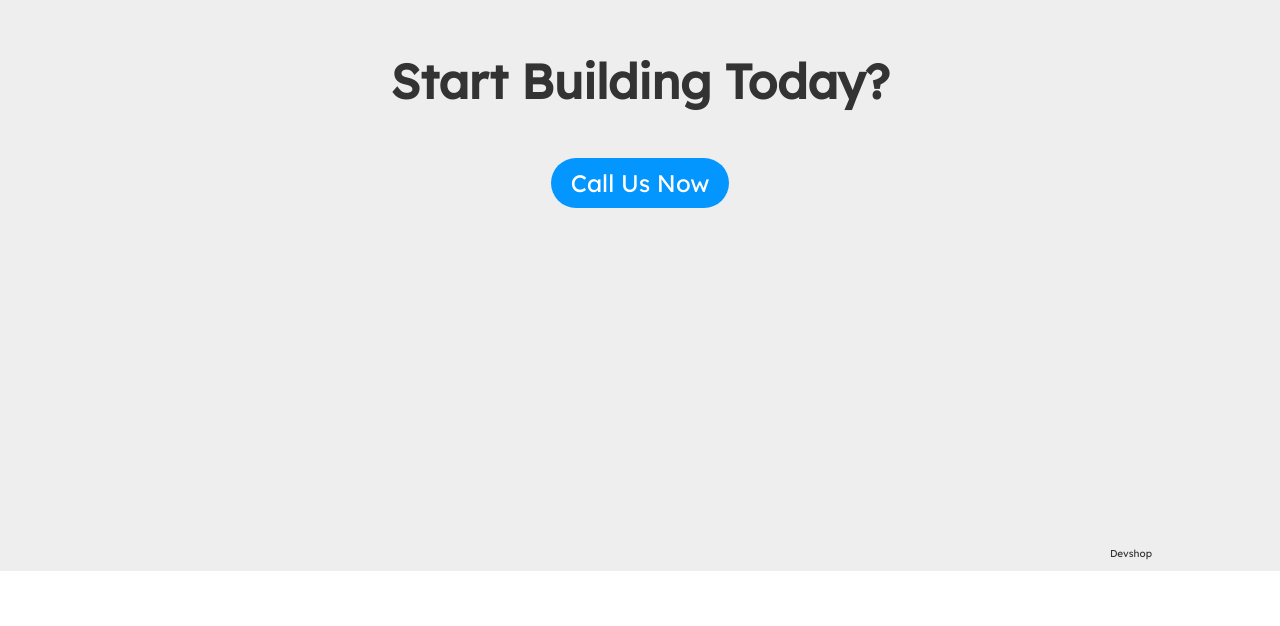
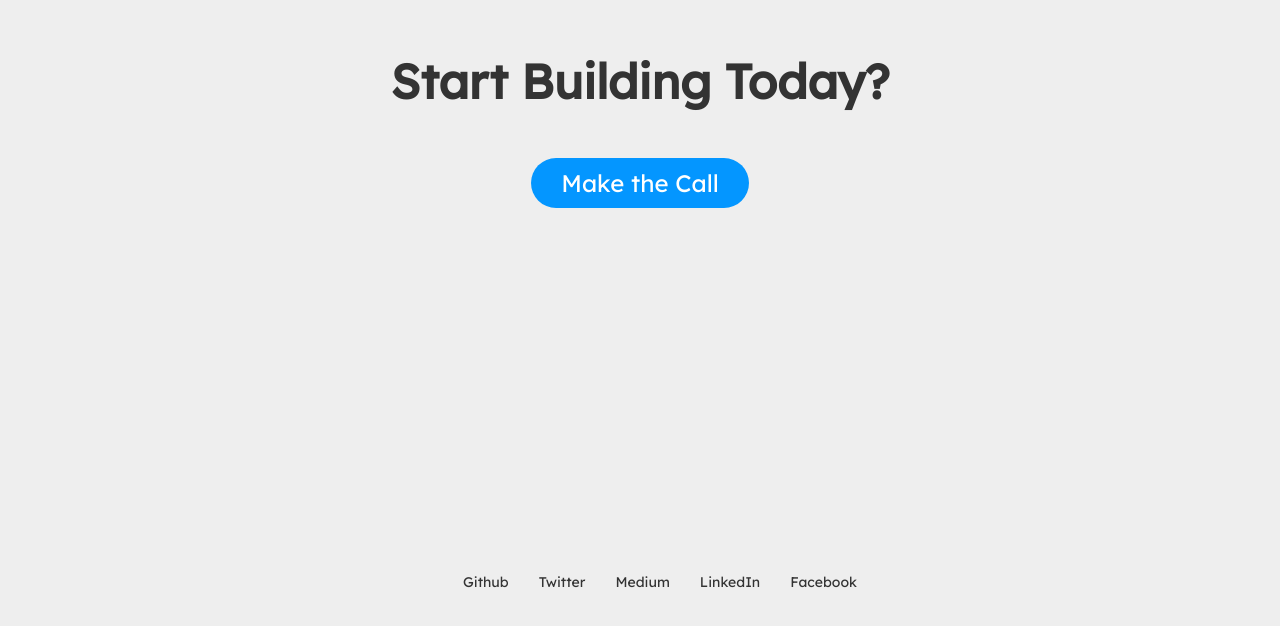
Before and after one commit to michaeldera/devshopzw, a React (Create React App) app: page / in a window 1280 px wide. Shown: the part 3146-3772 px from the top of the page. Before the commit the page ends 3717 px from the top, so only its background shows below. Built offline with nearby package versions, Linux system fonts and the light colour scheme.

Commit message:
modified footer

```diff
--- a/src/components/footer/footer.css
+++ b/src/components/footer/footer.css
@@ -15,7 +15,21 @@
 }
 
 .footer-navigation {
-  font-size: 12px;
+  font-size: 14px;
   padding: 2px 10%;
-  text-align: right;
+  text-align: center;
 }
+
+.footer-social-icons {
+  list-style-type: none;
+}
+
+.footer-social-icons > li {
+  display: inline-block;
+  padding: 15px;
+}
+
+.footer-social-icons > li > a {
+  text-decoration: none;
+  color: #333;
+}
--- a/src/components/footer/footer.tsx
+++ b/src/components/footer/footer.tsx
@@ -7,11 +7,17 @@ const Footer = () => {
       <div className="footer-content-wrapper">
         <div className="footer-content">
           <h1 className="footer-call-to-action">Start Building Today?</h1>
-          <a className="action-button" href="tel:+2638644241936">Call Us Now</a>
+          <a className="action-button" href="tel:+2638644241936">Make the Call</a>
         </div>
       </div>
       <div className="footer-navigation">
-        <small>Devshop</small>
+        <ul className="footer-social-icons">
+          <li><a href="#github">Github</a></li>
+          <li><a href="#github">Twitter</a></li>
+          <li><a href="#github">Medium</a></li>
+          <li><a href="#github">LinkedIn</a></li>
+          <li><a href="#github">Facebook</a></li>
+        </ul>
       </div>
     </footer>
   )
--- a/src/index.css
+++ b/src/index.css
@@ -22,7 +22,7 @@ body {
   text-decoration: none;
   background-color: #0496FF;
   color: #fff;
-  padding: 10px 20px;
+  padding: 10px 30px;
   margin: 30px auto;
   border-radius: 50vh;
 }
```
